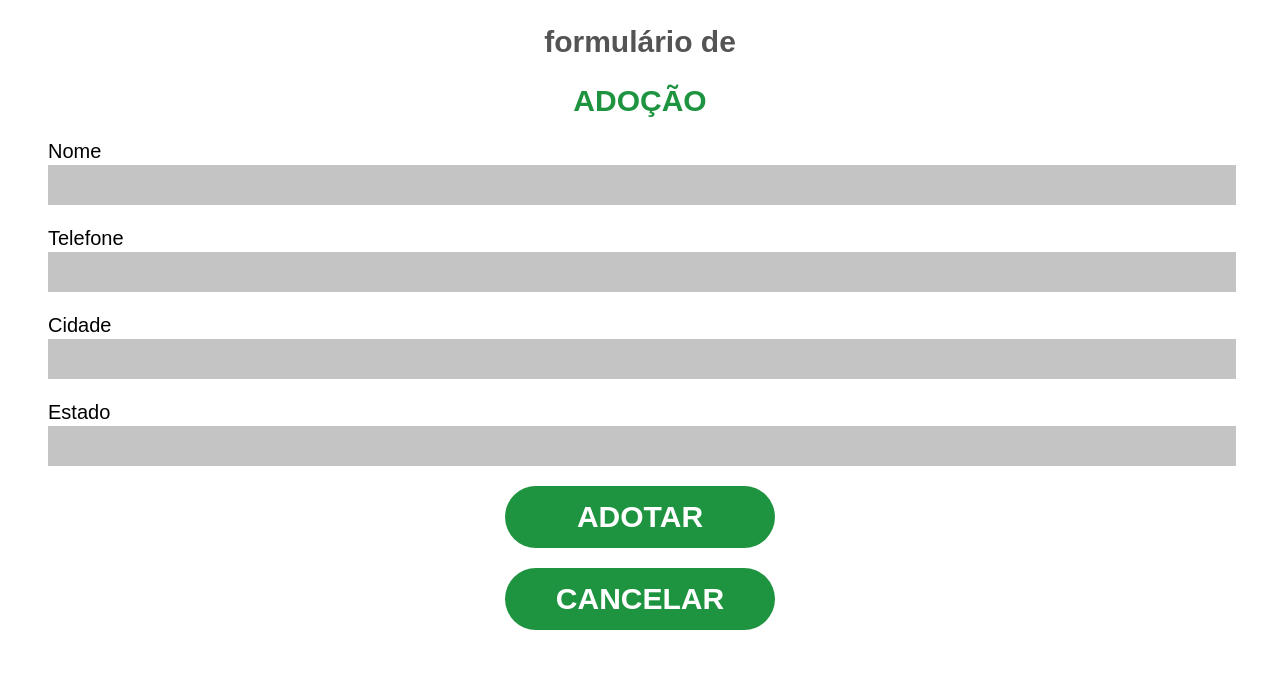
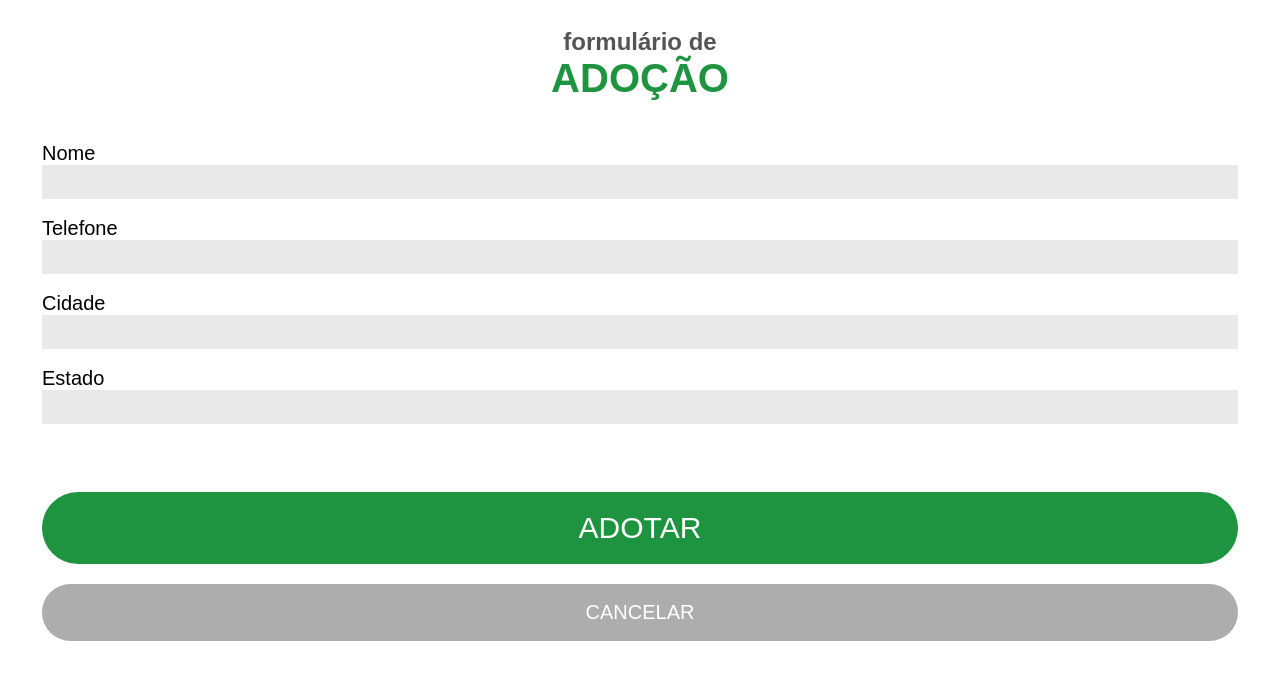
Before and after one commit to isabellecristinav/app-adocao, a plain HTML site: page adocao.html in a window 1280 px wide. Drawn offline with Linux system fonts and the light colour scheme.

Commit message:
Atualização do Formulário

```diff
--- a/adocao.css
+++ b/adocao.css
@@ -1,64 +1,69 @@
-header {
+* {
+    margin: 0;
+    padding: 0;
+    box-sizing: border-box;
+}
+
+main {
     text-align: center;
-    font-family: Arial, Helvetica, sans-serif;
+    font-family: sans-serif;
+    padding-left: 42px;
+    padding-right: 42px;
+}
+
+h2 {
+    margin-top: 28px;
+    font-size: 4px0px;
+    color: #545454
 }
 
 h1 {
-    font-family: Arial, Helvetica, sans-serif;
-    text-align: center;
-    color: #1F9440;
-    font-weight: 700;
-    font-size: 30px;
-}
-
-h2 {
-    font-family: Arial, Helvetica, sans-serif;
-    text-align: center;
-    font-weight: 600;
-    font-size: 30px;
-    color: #545454;
+    font-size: 40px;
+    color: #1f9440;
+    margin-bottom: 41px;
 }
 
 p {
-    font-family: Arial, Helvetica, sans-serif;
+    text-align: left;
+}
+
+label {
+    display: block;
     font-size: 20px;
-    color: #000000;
-    font-weight: 300;
-    line-height: 27px;
-    margin-left: 40px;
-    margin-right: 40px;
+}
+
+input {
+    width: 100%;
+    height: 34px;
+    margin-bottom: 18px;
+    background-color: #e9e9e9;
+    border: none;
 
 }
 
-input {
-    display: block;
+button {
     width: 100%;
-    height: 38px;
-    background-color: #c4c4c4;
+    height: 72px;
+    font-size: 30px;
+    color: white;
+    background-color: #1f9440;
     border: none;
-    border-radius: 0;
-    color: #202020;
-    font-size: 20px;
-
-
+    border-radius: 50px;
+    margin-bottom: 20px;
+    margin-top: 50px;
 }
 
-div {
+a {
+    display: block;
+    margin-left: auto;
+    margin-right: auto;
+    width: 100%;
+    color: white;
+    text-decoration: none;
+    background-color: #adadad;
+    padding-top: 17px;
+    padding-bottom: 17px;
     text-align: center;
+    font-size: 20px;
+    border-radius: 50px;
 }
-
-button {
-    text-align: center;
-    font-size: 30px;
-    font-weight: 600;
-    font-family: Arial, Helvetica, sans-serif;
-    width: 270px;
-    height: 62px;
-    left: 53px;
-    top: 646px;
-    text-align: center;
-    background-color: #1F9440;
-    border-radius: 50px;
-    border: 0;
-    color: white;
-}
--- a/adocao.html
+++ b/adocao.html
@@ -10,10 +10,10 @@
 </head>
 
 <body>
-    <header>
+    <main>
         <h2> formulário de </h2>
         <h1> ADOÇÃO </h1>
-    </header>
+        <form>
 
             <p>
                 <label>Nome</label>
@@ -34,15 +34,13 @@
                 <label> Estado </label>
                 <input>
             </p>
-    <div>
+
             <p>
                 <button> ADOTAR </button>
+                <a href="index.html"> CANCELAR</a>
             </p>
-
-        <p>
-            <a href="index.html"><button> CANCELAR </button></a>
-        </p>
-    </div>
+        </form>
+    </main>
 </body>
 
 </html>
--- a/tobby.css
+++ b/tobby.css
@@ -1,37 +1,45 @@
-body {
+* {
     margin: 0;
+    padding: 0;
     box-sizing: border-box;
 }
 
-header {
+main {
     text-align: center;
-    font-family: Arial, Helvetica, sans-serif;
+}
+
+img {
+    width: 100%;
+    margin-bottom: 33px;
 }
 
 h1 {
-    font-family: Arial, Helvetica, sans-serif;
-    text-align: center;
+    font-family: sans-serif;
+    font-size: 40px;
     color: #1F9440;
+    margin-bottom: 9px;
 }
 
 p {
-    text-align: center;
+    font-size: 20px;
+    font-family: sans-serif;
     color: #545454;
-    font-size: 20px;
+    margin-bottom: 123px;
 
 }
 
-button {
+a {
+    width: 270px;
+    background-color: #1F9440;
+    display: block;
+    margin-left: auto;
+    margin-right: auto;
+    padding-top: 10px;
+    padding-bottom: 10px;
     font-size: 30px;
-    font-weight: 600;
-    font-family: Arial, Helvetica, sans-serif;
-    width: 270px;
-    height: 62px;
-    left: 53px;
-    top: 646px;
-    text-align: center;
-    background-color: #1F9440;
+    color: #fff;
+    text-decoration: none;
+    font-family: sans-serif;
+    text-transform: uppercase;
     border-radius: 50px;
-    border: 0;
-    color: white;
 }
```
Also changed, not shown: tobby.html (+10 -6 lines), index.css (line endings or trailing spaces). Lines whose indentation alone changed are shown as unchanged.
